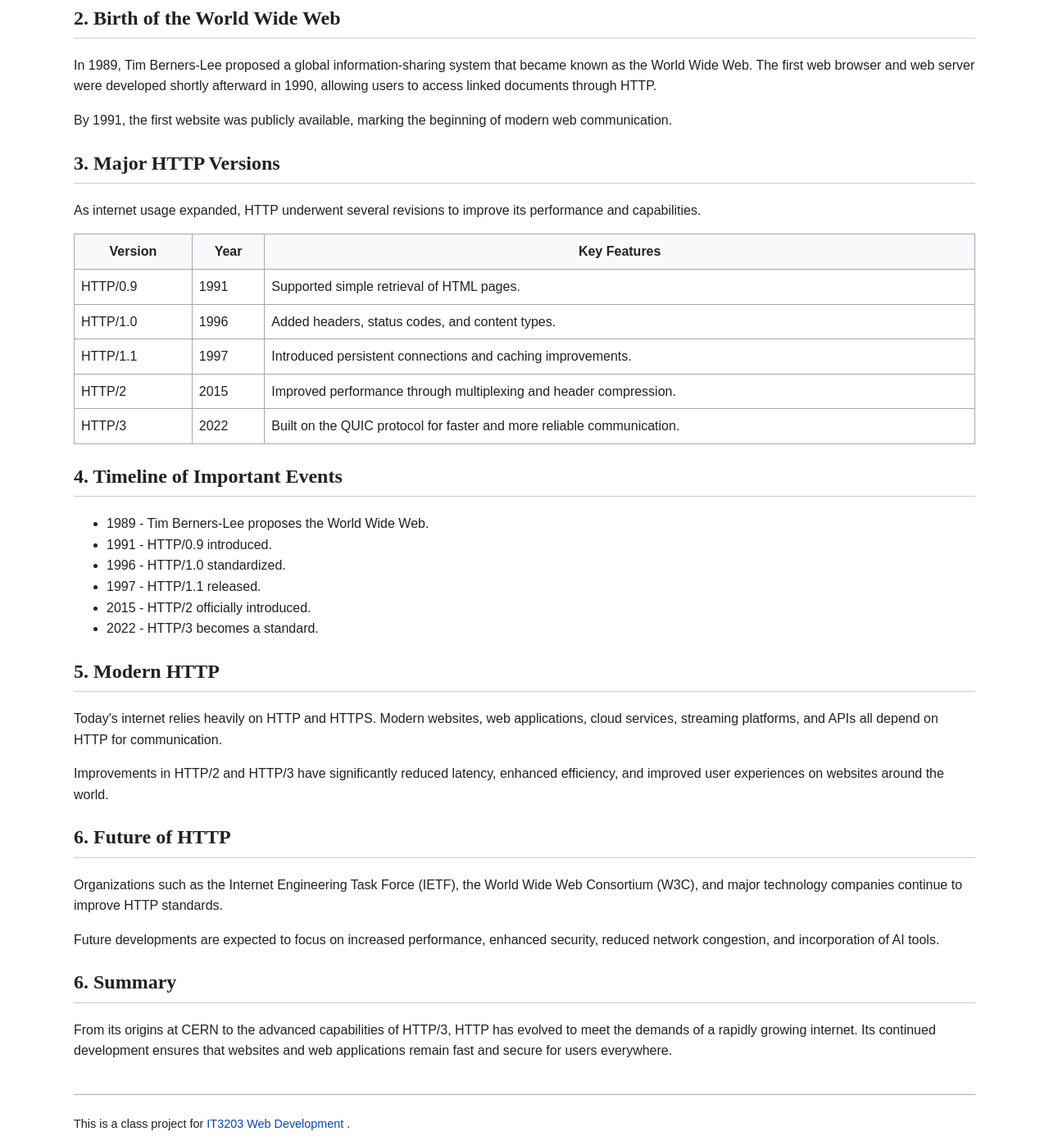
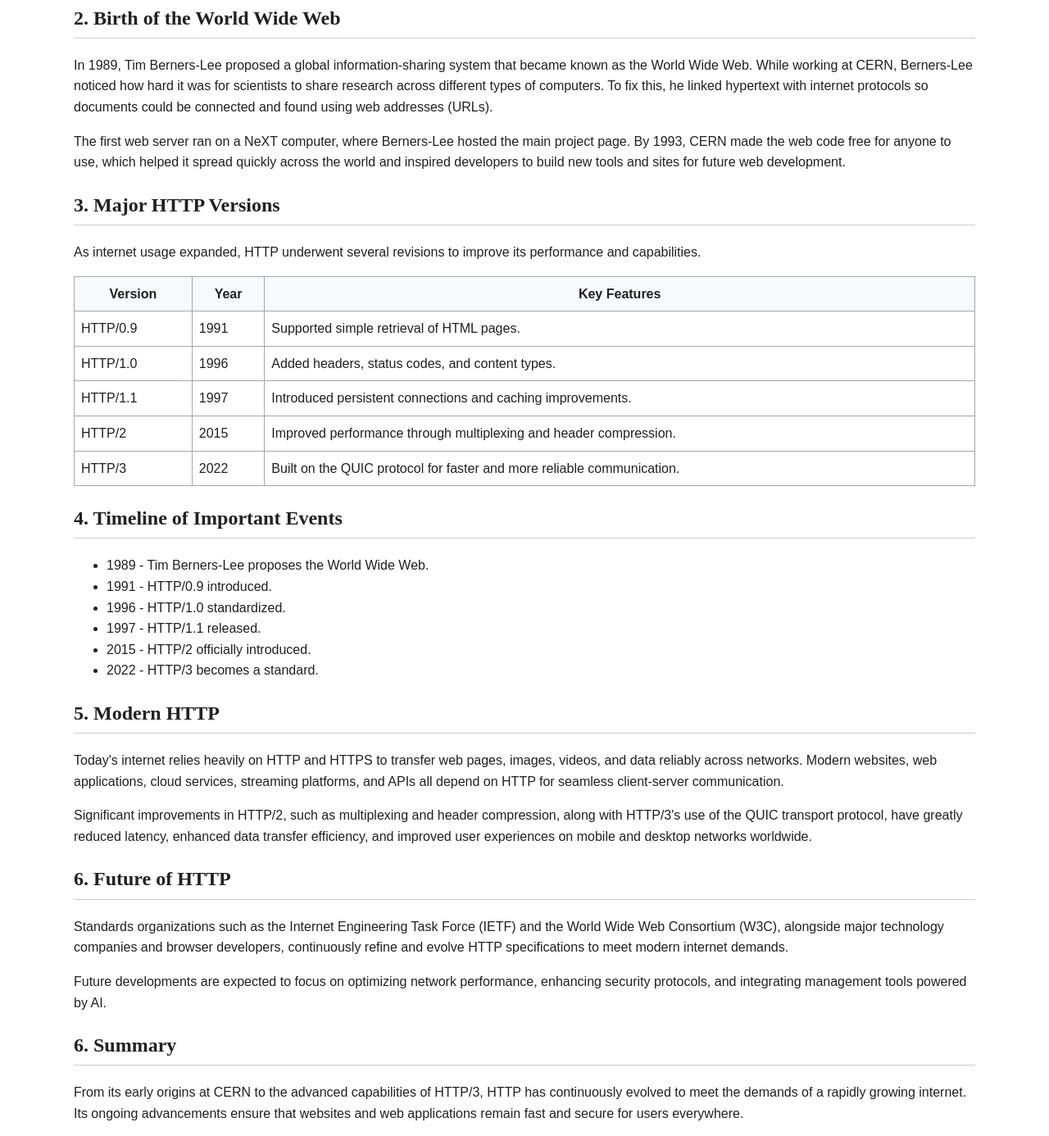
Before and after one commit to jlin451/myproject, a plain HTML site: page web-evolution.html in a window 1280 px wide. Shown: the part 906-2292 px from the top of the page at 82% size. Drawn offline with Linux system fonts and the light colour scheme.

Commit message:
Add image and more information

```diff
--- a/styles.css
+++ b/styles.css
@@ -76,6 +76,15 @@ h2 {
     margin: 20px 0;
 }
 
+/* Image */
+.http-image {
+    float: right;
+    width: 300px;
+    border: 1px solid #a2a9b1;
+    padding: 5px;
+    margin: 0 0 15px 20px;
+    background-color: #f8f9fa;
+}
 /* Tables */
 table {
     width: 100%;
--- a/web-evolution.html
+++ b/web-evolution.html
@@ -77,14 +77,17 @@
 
     <p>
         In 1989, Tim Berners-Lee proposed a global information-sharing system
-        that became known as the World Wide Web. The first web browser and web
-        server were developed shortly afterward in 1990, allowing users to
-        access linked documents through HTTP.
+        that became known as the World Wide Web. While working at CERN, Berners-Lee
+        noticed how hard it was for scientists to share research across different
+        types of computers. To fix this, he linked hypertext with internet protocols
+        so documents could be connected and found using web addresses (URLs).
     </p>
 
     <p>
-        By 1991, the first website was publicly available, marking the beginning
-        of modern web communication.
+        The first web server ran on a NeXT computer, where Berners-Lee hosted the
+        main project page. By 1993, CERN made the web code free for anyone to use,
+        which helped it spread quickly across the world and inspired developers to
+        build new tools and sites for future web development.
     </p>
 
     <!-- Evolution of HTTP through major versions -->
@@ -150,38 +153,41 @@
     <h2 id="modern">5. Modern HTTP</h2>
 
     <p>
-        Today's internet relies heavily on HTTP and HTTPS. Modern websites,
+        Today's internet relies heavily on HTTP and HTTPS to transfer web pages,
+        images, videos, and data reliably across networks. Modern websites,
         web applications, cloud services, streaming platforms, and APIs all
-        depend on HTTP for communication.
+        depend on HTTP for seamless client-server communication.
     </p>
 
     <p>
-        Improvements in HTTP/2 and HTTP/3 have significantly reduced latency,
-        enhanced efficiency, and improved user experiences on websites around
-        the world.
+        Significant improvements in HTTP/2, such as multiplexing and header compression,
+        along with HTTP/3's use of the QUIC transport protocol, have greatly reduced
+        latency, enhanced data transfer efficiency, and improved user experiences on
+        mobile and desktop networks worldwide.
     </p>
 
     <!-- Future improvements and development of HTTP -->
     <h2 id="future">6. Future of HTTP</h2>
 
     <p>
-        Organizations such as the Internet Engineering Task Force (IETF),
-        the World Wide Web Consortium (W3C), and major technology companies
-        continue to improve HTTP standards.
+        Standards organizations such as the Internet Engineering Task Force (IETF)
+        and the World Wide Web Consortium (W3C), alongside major technology companies
+        and browser developers, continuously refine and evolve HTTP specifications
+        to meet modern internet demands.
     </p>
 
     <p>
-        Future developments are expected to focus on increased performance,
-        enhanced security, reduced network congestion, and incorporation of AI tools.
+        Future developments are expected to focus on optimizing network performance,
+        enhancing security protocols, and integrating management tools powered by AI.
     </p>
 
     <!-- Summary of the evolution of HTTP -->
     <h2 id="summary">6. Summary</h2>
 
     <p>
-        From its origins at CERN to the advanced capabilities of HTTP/3, HTTP
-        has evolved to meet the demands of a rapidly growing internet. Its
-        continued development ensures that websites and web applications remain
+        From its early origins at CERN to the advanced capabilities of HTTP/3, HTTP
+        has continuously evolved to meet the demands of a rapidly growing internet.
+        Its ongoing advancements ensure that websites and web applications remain
         fast and secure for users everywhere.
     </p>
 
```
Also changed, not shown: http-basics.html (+4 -1 lines), index.html (+7 -1 lines), key-concepts.html (+13 -5 lines).
